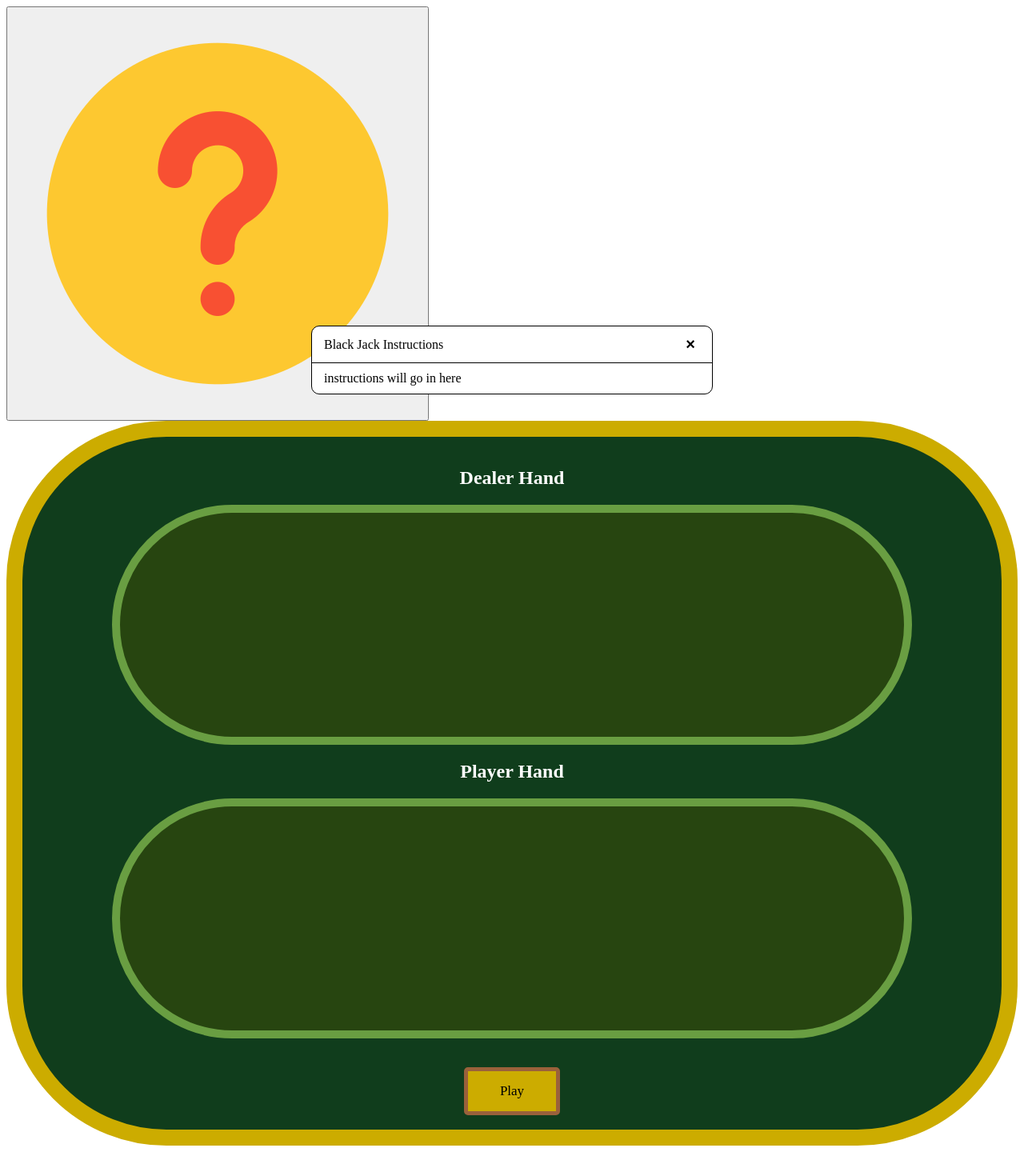
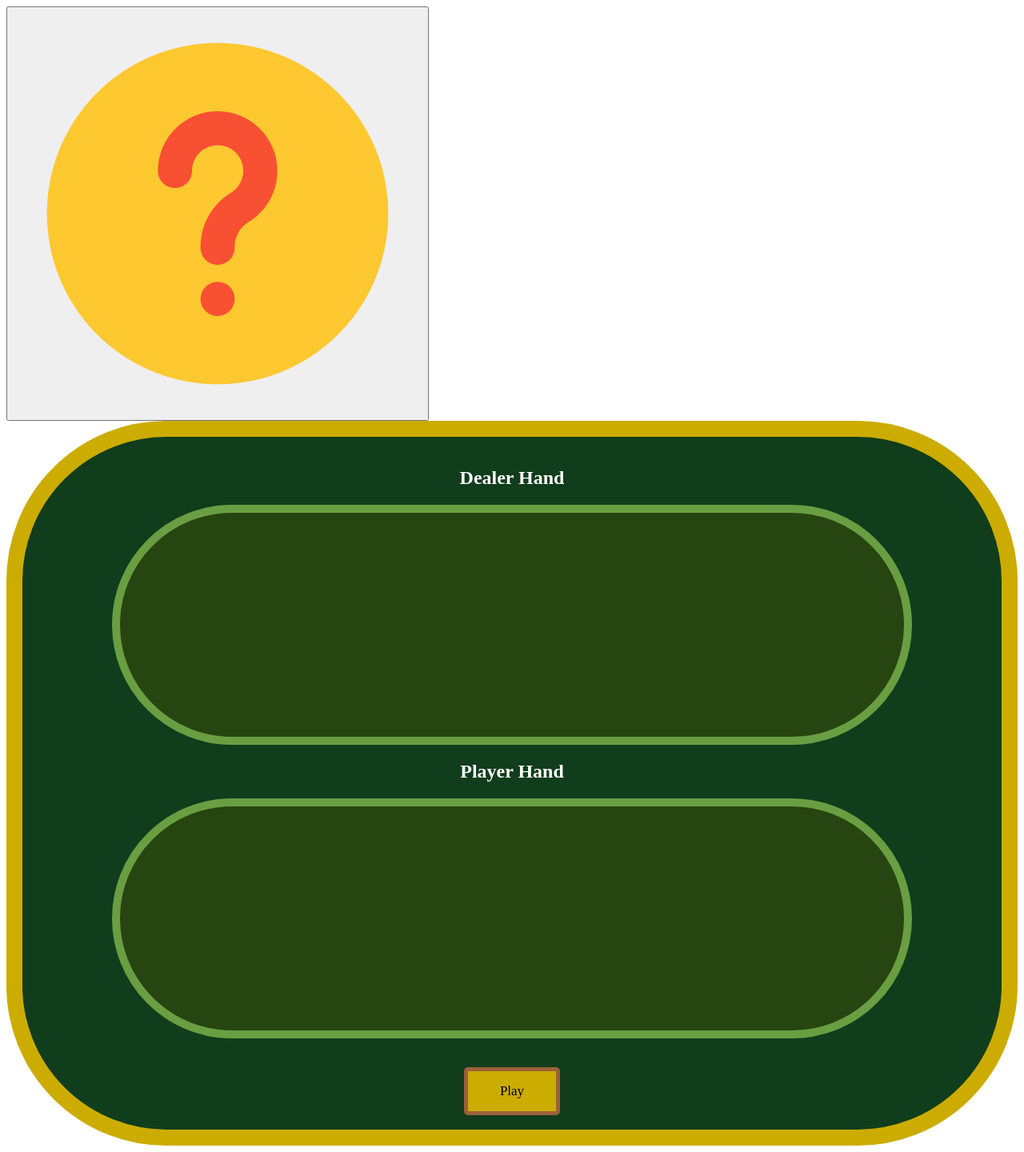
Before and after one commit to SRIHITAKOTT1213/DVASS, a Jekyll site: the page built from _pages/blackjack.md, in a window 1280 px wide. Shown: the whole page at 80% size. Built offline with Jekyll 4.4.1, drawn with Linux system fonts in a browser that asks for light colours.

Commit message:
oh my god finnaly found the root of all my problem

```diff
--- a/_pages/blackjack.md
+++ b/_pages/blackjack.md
@@ -140,7 +140,7 @@ permalink: /blackjack/
 <html>
 <body>
     <button data-modal-target="#modal"><img src="https://github.com/SRIHITAKOTT1213/DVASS/blob/master/images/question.png"></button>
-        <div class="modal active" id="modal">
+        <div class="modal" id="modal">
             <div class="modal-header">
                 <div class="title">Black Jack Instructions</div>
                 <button data-close-button class="close-button">&times;</button>
```
